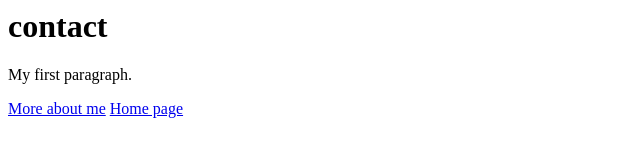
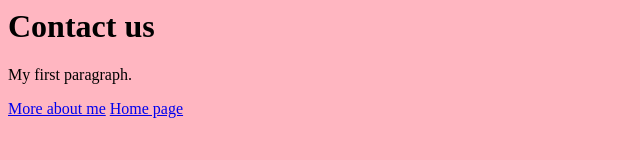
Before and after one commit to guneet403/guneet403.github.io, a plain HTML site: page contact.html in a window 1280 px wide. Shown: the whole page, without its empty margins (0-640 px from the left). Drawn offline with Linux system fonts and the light colour scheme.

Commit message:
Update contact.html

```diff
--- a/contact.html
+++ b/contact.html
@@ -3,9 +3,11 @@
   <head>
 
   </head>
-  <body>
+  <body style="background-color: lightpink;">
 
-<h1>contact</h1>
+
+<h1>Contact us </h1>
+
 <p>My first paragraph.</p>
     <a href="about.html"> More about me</a>
     <a href="index.html">Home page</a>
```
